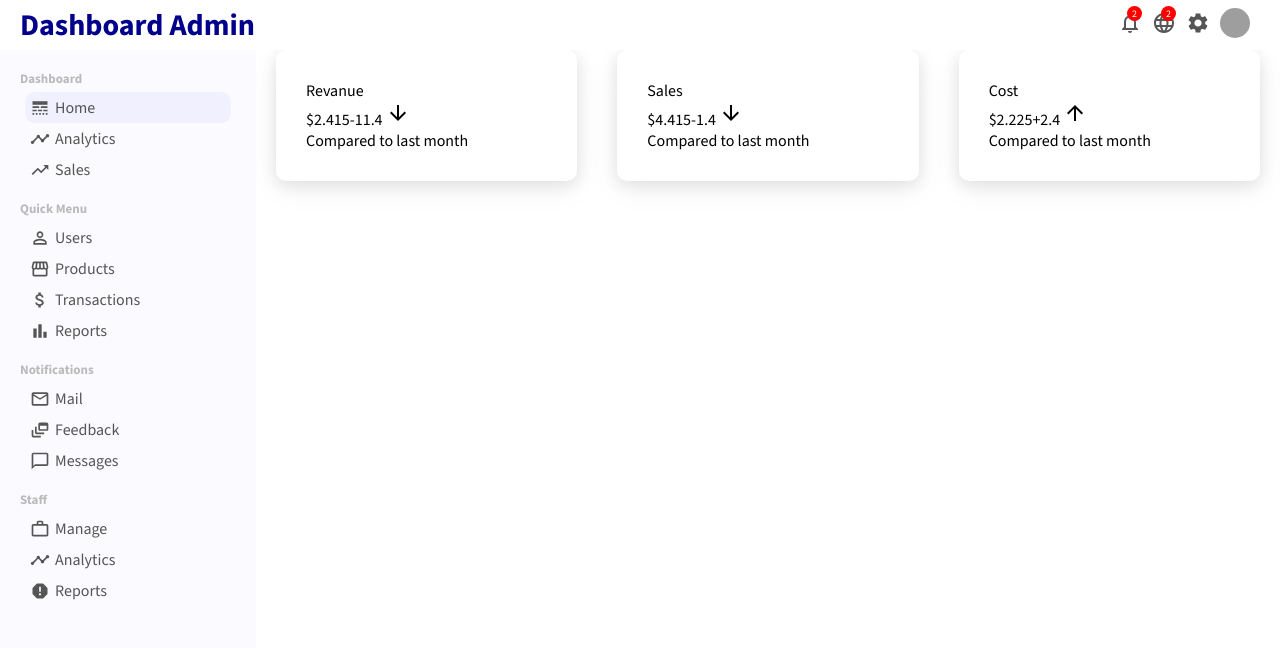
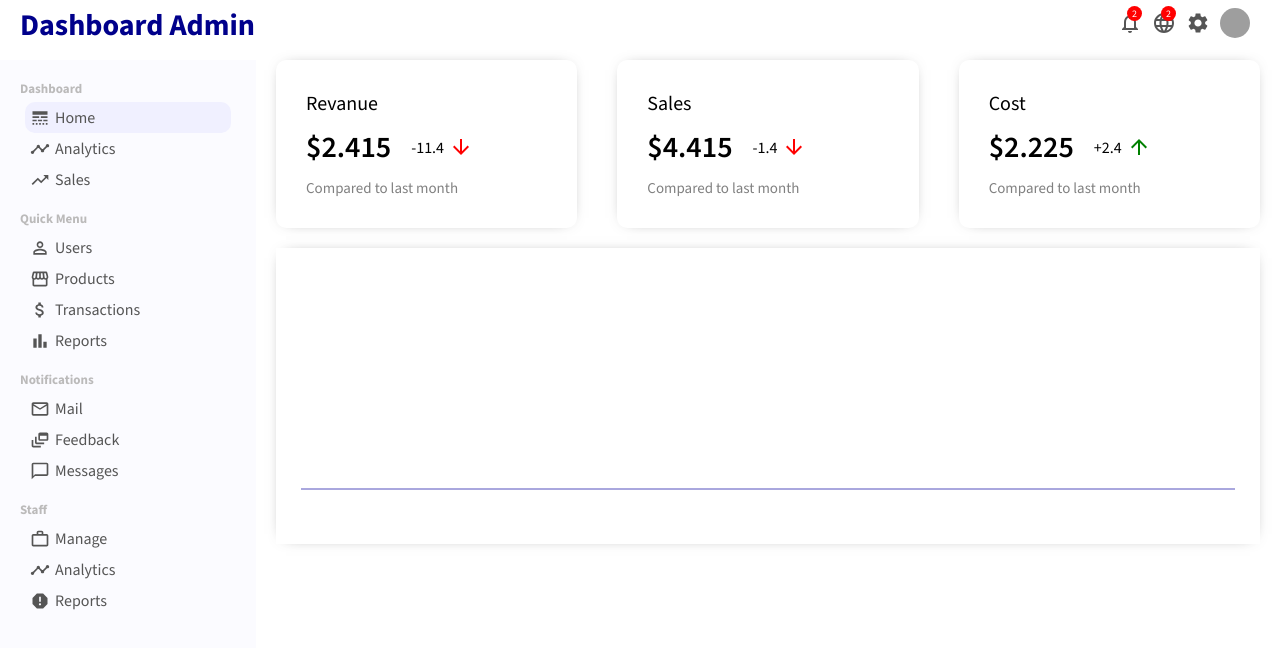
Before and after one commit to sahiralzakaria/React-Admin-Dashboard-UI, a React (Vite) app: page / in a window 1280 px wide. Shown: the top 648 px of the page. Built offline with nearby package versions, Linux system fonts and the light colour scheme; grey boxes are pictures that could not be loaded.

Commit message:
add chart to home page

```diff
--- a/src/app.css
+++ b/src/app.css
@@ -1,4 +1,4 @@
 .container {
     display: flex;
-
+    margin-top: 10px;
 }
--- /dev/null
+++ b/src/components/chart/Chart.jsx
@@ -0,0 +1,25 @@
+import './chart.css'
+import {
+    LineChart,
+    Line,
+    XAxis,
+    CartesianGrid,
+    Tooltip,
+    ResponsiveContainer,
+} from 'recharts';
+
+export default function Chart({ title, data, dataKey, grid }) {
+    return (
+        <div className="chart">
+            <h3 className="chartTitle">{title}</h3>
+            <ResponsiveContainer width="100%" aspect={4 / 1}>
+                <LineChart data={data}>
+                    <XAxis dataKey="name" stroke="#5550bd" />
+                    <Line type="monotone" dataKey={dataKey} stroke="#5550bd" />
+                    <Tooltip />
+                    {grid && <CartesianGrid stroke="#e0dfdf" strokeDasharray="5 5" />}
+                </LineChart>
+            </ResponsiveContainer>
+        </div>
+    )
+}
--- /dev/null
+++ b/src/components/chart/chart.css
@@ -0,0 +1,10 @@
+.chart {
+    margin: 20px;
+    padding: 20px;
+    -webkit-box-shadow: 0px 0px 15px -10px rgba(0, 0, 0, 0.75);
+    box-shadow: 0px 0px 15px -10px rgba(0, 0, 0, 0.75);
+}
+
+.chartTitle {
+    margin-bottom: 20px;
+}
--- a/src/components/featuredInfo/FeaturedInfo.jsx
+++ b/src/components/featuredInfo/FeaturedInfo.jsx
@@ -7,7 +7,7 @@
                 <span className="featuredTitle">Revanue</span>
                 <div className="featuredMoneyContainer">
                     <span className="featuredMoney">$2.415</span>
-                    <span className="featuredMoneyRate">-11.4 <ArrowDownward /></span>
+                    <span className="featuredMoneyRate">-11.4 <ArrowDownward className='featuredIcon negative' /></span>
                 </div>
                 <span className="featuredSub">Compared to last month</span>
             </div>
@@ -15,7 +15,7 @@
                 <span className="featuredTitle">Sales</span>
                 <div className="featuredMoneyContainer">
                     <span className="featuredMoney">$4.415</span>
-                    <span className="featuredMoneyRate">-1.4 <ArrowDownward /></span>
+                    <span className="featuredMoneyRate">-1.4 <ArrowDownward className='featuredIcon negative' /></span>
                 </div>
                 <span className="featuredSub">Compared to last month</span>
             </div>
@@ -23,7 +23,7 @@
                 <span className="featuredTitle">Cost</span>
                 <div className="featuredMoneyContainer">
                     <span className="featuredMoney">$2.225</span>
-                    <span className="featuredMoneyRate">+2.4 <ArrowUpward /></span>
+                    <span className="featuredMoneyRate">+2.4 <ArrowUpward className='featuredIcon' /></span>
                 </div>
                 <span className="featuredSub">Compared to last month</span>
             </div>
--- a/src/components/featuredInfo/featuredInfo.css
+++ b/src/components/featuredInfo/featuredInfo.css
@@ -10,6 +10,42 @@
     padding: 30px;
     border-radius: 10px;
     cursor: pointer;
-    box-shadow: rgba(17, 17, 26, 0.1) 0px 4px 16px,
-        rgba(17, 17, 26, 0.05) 0px 8px 32px;
+    -webkit-box-shadow: 0px 0px 15px -10px rgba(0, 0, 0, 0.75);
+    box-shadow: 0px 0px 15px -10px rgba(0, 0, 0, 0.75);
 }
+
+.featuredTitle {
+    font-size: 20px;
+}
+
+.featuredMoneyContainer {
+    margin: 10px 0px;
+    display: flex;
+    align-items: center;
+}
+
+.featuredMoney {
+    font-size: 30px;
+    font-weight: 600;
+}
+
+.featuredMoneyRate {
+    display: flex;
+    align-items: center;
+    margin-left: 20px;
+}
+
+.featuredIcon {
+    font-size: 14px;
+    margin-left: 5px;
+    color: green;
+}
+
+.featuredIcon.negative {
+    color: red;
+}
+
+.featuredSub {
+    font-size: 15px;
+    color: gray;
+}
--- a/src/pages/home/Home.jsx
+++ b/src/pages/home/Home.jsx
@@ -1,3 +1,4 @@
+import Chart from '../../components/chart/Chart'
 import { FeaturedInfo } from '../../components/featuredInfo/FeaturedInfo'
 import './home.css'
 
@@ -5,6 +6,7 @@
     return (
         <div className='home'>
             <FeaturedInfo />
+            <Chart />
         </div>
     )
 }
```
Also changed, not shown: src/dummyData.js (added, +14 -0 lines).
